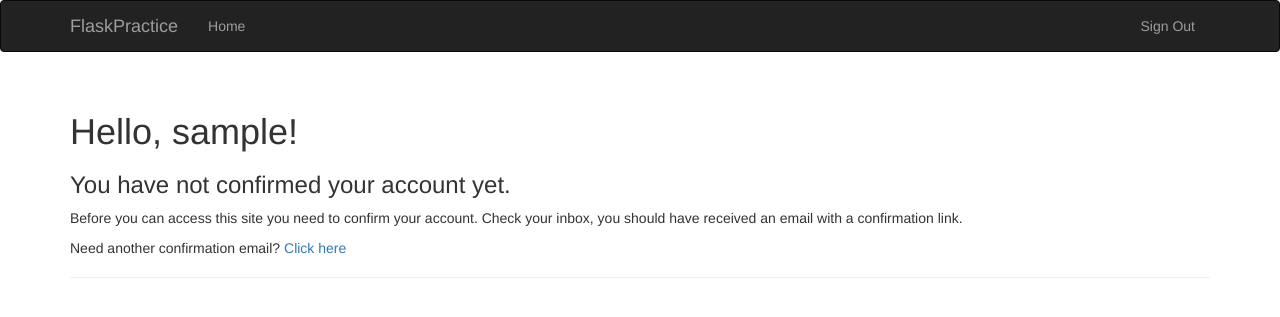
After one commit to ArmandSyah/Flask-Practice, a Flask app: page /auth/unconfirmed in a window 1280 px wide. The commit adds this page. Shown: the top 317 px of the page. Run offline with Flask 2, Linux system fonts and the light colour scheme; the visitor is signed in with stand-in values (Sample User, id 1); data comes from the database, SQL or seed files in the repository; some libraries are stand-ins or nearby versions.

Commit message:
Added confirmation

```diff
--- a/app/auth/views.py
+++ b/app/auth/views.py
@@ -1,6 +1,77 @@
-from flask import render_template
+from flask import render_template, redirect, request, url_for, flash
+from flask_login import login_user, logout_user, login_required, current_user
+
 from . import auth
+from .. import db
+from ..models import User
+from ..email import send_email
+from .forms import LoginForm, RegistrationForm
 
-@auth.route('/login')
+
+@auth.before_app_request
+def before_request():
+    if current_user.is_authenticated \
+            and not current_user.confirmed \
+            and request.endpoint[:5] != 'auth.':
+        return redirect(url_for('auth.unconfirmed'))
+
+
+@auth.route('/unconfirmed')
+def unconfirmed():
+    if current_user.is_anonymous or current_user.confirmed:
+        return redirect('main.index')
+    return render_template('auth/unconfirmed.html')
+
+
+@auth.route('/login', methods=['GET', 'POST'])
 def login():
-    return render_template('auth/login.html')
+    form = LoginForm()
+    if form.validate_on_submit():
+        user = User.query.filter_by(email=form.email.data).first()
+        if user and user.verify_password(form.password.data):
+            login_user(user, form.remember_me.data)
+            return redirect(request.args.get('next') or url_for('main.index'))
+        flash('Invalid username or password')
+    return render_template('auth/login.html', form=form)
+
+
+@auth.route('/logout')
+def logout():
+    logout_user()
+    flash('You have been logged out.')
+    return redirect(url_for('main.index'))
+
+
+@auth.route('/register', methods=['GET', 'POST'])
+def register():
+    form = RegistrationForm()
+    if form.validate_on_submit():
+        user = User(email=form.email.data, username=form.username.data, password=form.password.data)
+        db.session.add(user)
+        db.session.commit()
+        token = user.generate_confirmation_token()
+        send_email(user.email, 'Confirm Your Account', 'auth/email/confirm', user=user, token=token)
+        flash('You can now login')
+        return redirect(url_for('auth.login'))
+    render_template('auth/register.html', form=form)
+
+
+@auth.route('/confirm/<token>')
+@login_required
+def confirm(token):
+    if current_user.confirmed:
+        return redirect(url_for('main.index'))
+    if current_user.confirm(token):
+        flash('You have confirmed your account. Thanks!')
+    else:
+        flash('The confimation link is invalid or has expired.')
+    return redirect(url_for('main.index'))
+
+
+@auth.route('/confirm')
+@login_required
+def resend_confirmation():
+    token = current_user.generate_confirmation_token()
+    send_email('auth/email/confirm', 'Confirm Your Account', current_user, token=token)
+    flash('A new confirmation email has been sent to you by email.')
+    return redirect(url_for('main.index'))
--- a/app/models.py
+++ b/app/models.py
@@ -1,6 +1,9 @@
-from . import db
+from flask import current_app
+from flask_login import UserMixin
+from werkzeug.security import generate_password_hash, check_password_hash
+from itsdangerous import TimedJSONWebSignatureSerializer as Serializer
 
-from werkzeug.security import generate_password_hash, check_password_hash
+from . import db, login_manager
 
 
 class Role(db.Model):
@@ -13,12 +16,14 @@ class Role(db.Model):
         return 'Role: {}'.format(self.name)
 
 
-class User(db.Model):
+class User(UserMixin, db.Model):
     __tablename__ = 'users'
     id = db.Column(db.Integer, primary_key=True)
-    username = db.Column(db.String(64), unique=True)
-    role_id = db.Column(db.Integer, db.ForeignKey('roles.id'))
+    email = db.Column(db.String(64), unique=True, index=True)
+    username = db.Column(db.String(64), unique=True, index=True)
+    role_id = db.Column(db.Integer, db.ForeignKey('roles.id'), default=1)
     password_hash = db.Column(db.String(128))
+    confirmed = db.Column(db.Boolean, default=False)
 
     @property
     def password(self):
@@ -31,5 +36,26 @@ class User(db.Model):
     def verify_password(self, password):
         return check_password_hash(self.password_hash, password)
 
+    def generate_confirmation_token(self, expiration=3600):
+        s = Serializer(current_app.config['SECRET_KEY'], expiration)
+        return s.dumps({'confim': self.id})
+
+    def confirm(self, token):
+        s = Serializer(current_app.config['SECRET_KEY'])
+        try:
+            data = s.loads(token)
+        except:
+            return False
+        if data.get('confirm') != self.id:
+            return False
+        self.confirmed = True
+        db.session.add(self)
+        return True
+
     def __repr__(self):
         return 'User: {}'.format(self.username)
+
+
+@login_manager.user_loader
+def load_user(user_id):
+    return User.query.get(int(user_id))
--- a/app/templates/404.html
+++ b/app/templates/404.html
@@ -1,6 +1,6 @@
 {% extends 'base.html' %}
 
-{% block title %} FlaskPractice - Page not found {% endblock %}
+{% block title %} FlaskPrac - Page not found {% endblock %}
 
 {% block page_content %}
     <div class="page-header">
--- a/app/templates/500.html
+++ b/app/templates/500.html
@@ -1,6 +1,6 @@
 {% extends "base.html" %}
 
-{% block title %}Flasky - Internal Server Error{% endblock %}
+{% block title %}Flaskprac - Internal Server Error{% endblock %}
 
 {% block page_content %}
 <div class="page-header">
--- /dev/null
+++ b/app/templates/auth/unconfirmed.html
@@ -0,0 +1,20 @@
+{% extends "base.html" %}
+
+{% block title %}Flasky - Confirm your account{% endblock %}
+
+{% block page_content %}
+<div class="page-header">
+    <h1>
+        Hello, {{ current_user.username }}!
+    </h1>
+    <h3>You have not confirmed your account yet.</h3>
+    <p>
+        Before you can access this site you need to confirm your account.
+        Check your inbox, you should have received an email with a confirmation link.
+    </p>
+    <p>
+        Need another confirmation email?
+        <a href="{{ url_for('auth.resend_confirmation') }}">Click here</a>
+    </p>
+</div>
+{% endblock %}
--- a/app/templates/base.html
+++ b/app/templates/base.html
@@ -1,6 +1,6 @@
 {% extends "bootstrap/base.html" %}
 
-{% block title %}FlaskPractice{% endblock %}
+{% block title %}FlaskPrac{% endblock %}
 
 {% block navbar %}
 <div class="navbar navbar-inverse" role="navigation">
@@ -18,6 +18,13 @@
             <ul class="nav navbar-nav">
                 <li><a href="/">Home</a></li>
             </ul>
+            <ul class="nav navbar-nav navbar-right">
+                {% if current_user.is_authenticated %}
+                <li><a href="{{url_for('auth.logout')}}">Sign Out </a> </li>
+                {% else %}
+                <li><a href="{{ url_for('auth.login')}}">Sign In</a></li>
+                {% endif %}
+            </ul>
         </div>
     </div>
 </div>
@@ -34,3 +41,8 @@
     {% block page_content %} {% endblock %}
 </div>
 {% endblock %}
+
+{% block scripts %}
+{{ super() }}
+{{ moment.include_moment() }}
+{% endblock %}
```
Also changed, not shown: app/__init__.py (+7 -1 lines), app/auth/forms.py (added, +30 -0 lines), app/main/views.py (+3 -14 lines), app/templates/auth/email/confirm.txt (added, +13 -0 lines), app/templates/auth/email/confrim.html (added, +9 -0 lines), app/templates/auth/login.html (added, +15 -0 lines), app/templates/auth/register.html (added, +13 -0 lines), app/templates/index.html (+7 -9 lines), app/templates/user.html (deleted, +0 -11 lines).
